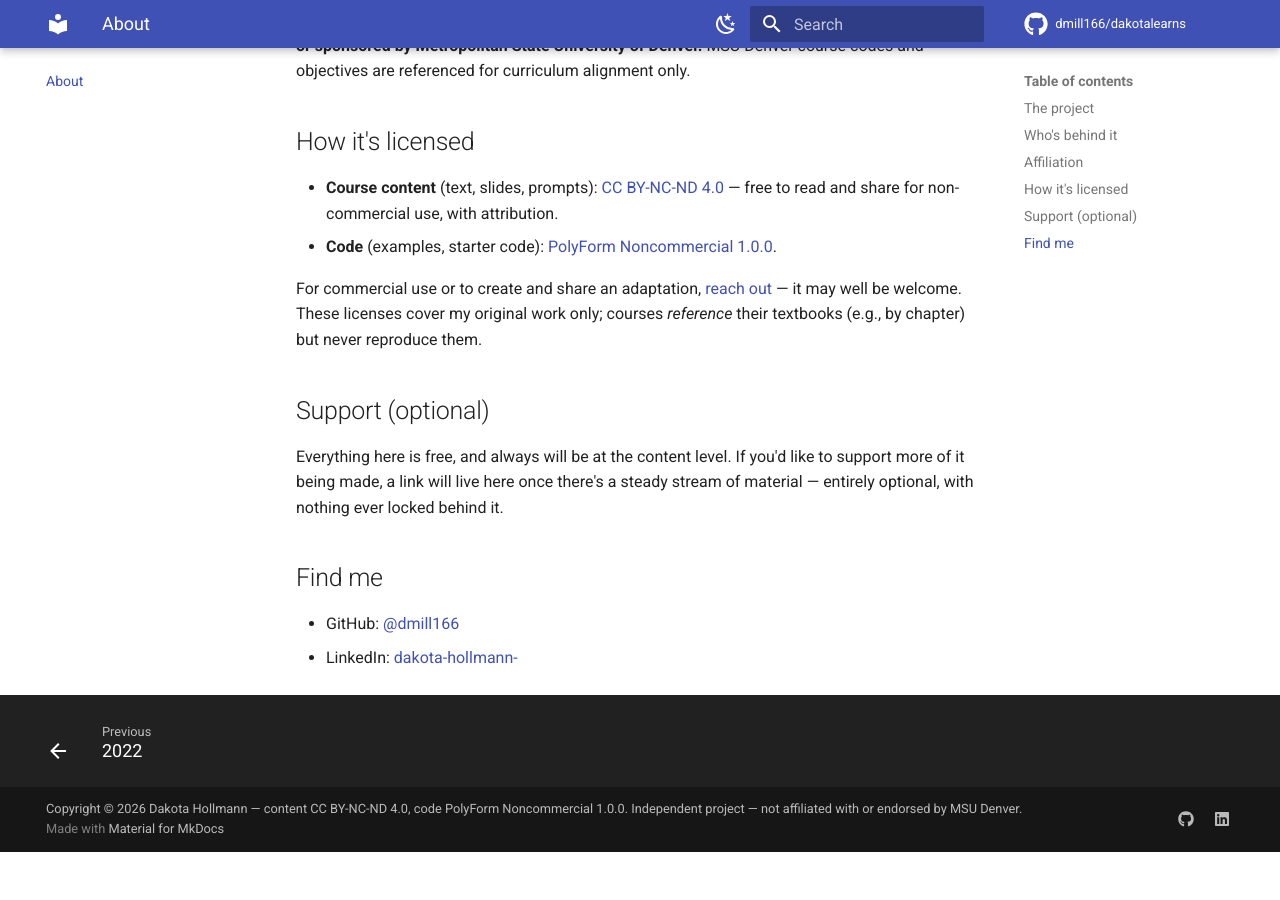
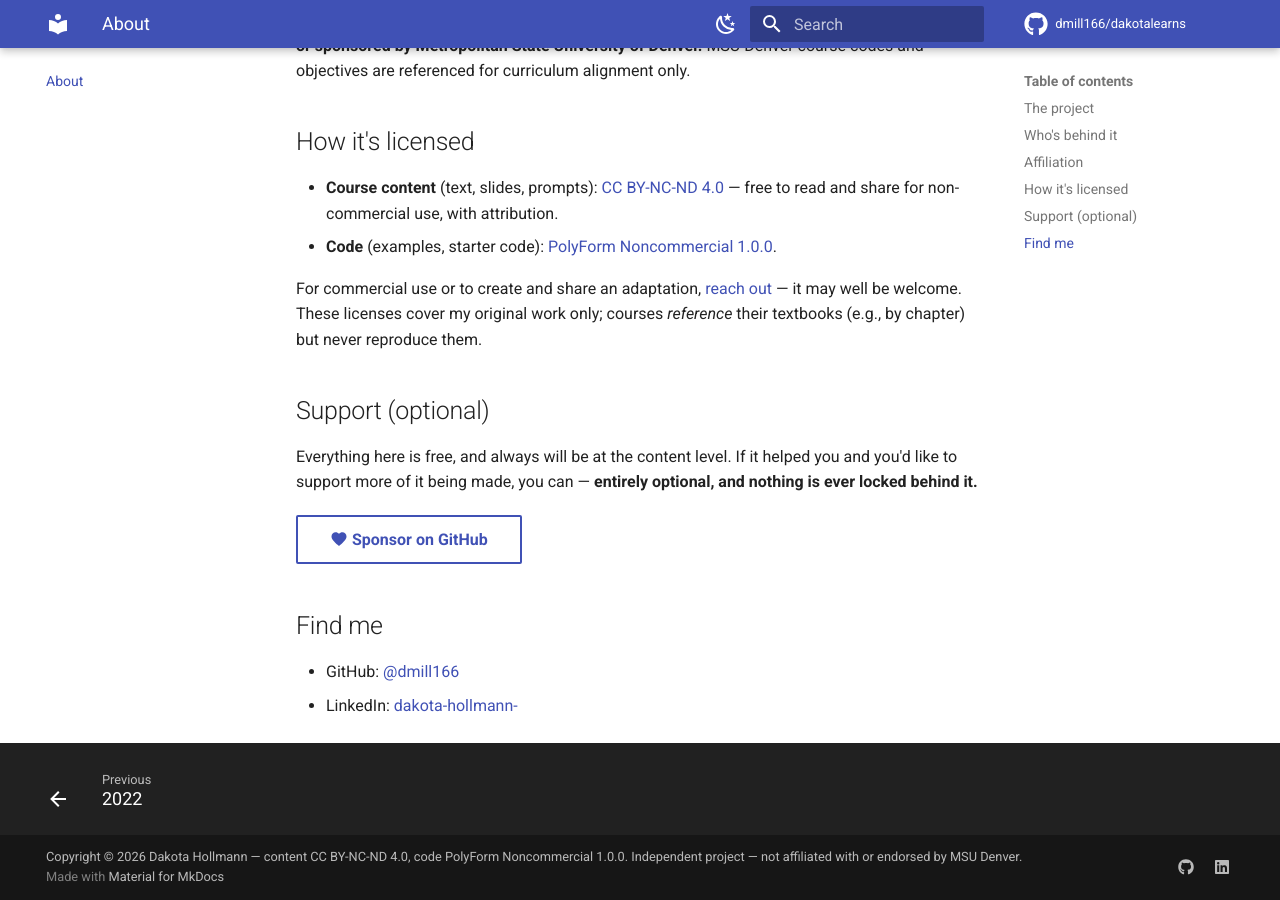
Before and after one commit to dmill166/dakotalearns, an MkDocs documentation site: the page built from docs/about.md, in a window 1280 px wide and 900 px high, scrolled down 962 px. Built offline with MkDocs 1.6.1 and Material for MkDocs 9.7.7, drawn with Linux system fonts in a browser that asks for light colours; comment, search, counter and statistics services are not loaded; before the commit the page ends 1814 px from its top, so only the background shows below that.

Commit message:
feat(site): wire GitHub Sponsors support (button + links)
Dakota enabled GitHub Sponsors (github.com/sponsors/dmill166); surface it on the
site and repo without ever gating content.

## Added / changed
- .github/FUNDING.yml -- enables the native "Sponsor" button on this repo.
- About "Support" section -- replace the "coming soon" placeholder with a real
  Sponsor button.
- Home "Why free" -- link "sponsor the work".
- Nav -- add a top-level "Support" entry linking to the Sponsors page.

## Phrasing
Kept the agreed framing: support is optional, nothing is ever locked behind it,
and no specific allocation promises (avoids creating expectations / solicitation
issues).

## Verified
`mkdocs build --strict` passes; sponsor link confirmed rendered on the home page.

## 12-Month Note
GitHub Sponsors is the primary support channel -- chosen because it's dev-native,
0% platform fee, and puts a button right on the repos. The model stays
give-it-away-free; sponsorship is a thank-you, not a paywall. If a second channel
is added later (e.g. Ko-fi for the non-developer audience), add it to FUNDING.yml
and the About section alongside this one.

```diff
--- a/docs/about.md
+++ b/docs/about.md
@@ -27,7 +27,9 @@ For commercial use or to create and share an adaptation, [reach out](https://git
 
 ## Support (optional)
 
-Everything here is free, and always will be at the content level. If you'd like to support more of it being made, a link will live here once there's a steady stream of material — entirely optional, with nothing ever locked behind it.
+Everything here is free, and always will be at the content level. If it helped you and you'd like to support more of it being made, you can — **entirely optional, and nothing is ever locked behind it.**
+
+[:material-heart: Sponsor on GitHub](https://github.com/sponsors/dmill166){ .md-button }
 
 ## Find me
 
--- a/mkdocs.yml
+++ b/mkdocs.yml
@@ -76,6 +76,7 @@ nav:
   - Blog:
       - blog/index.md
   - About: about.md
+  - Support: https://github.com/sponsors/dmill166
 
 extra:
   social:
```
Also changed, not shown: docs/index.md (+1 -1 lines), 1 other file.
